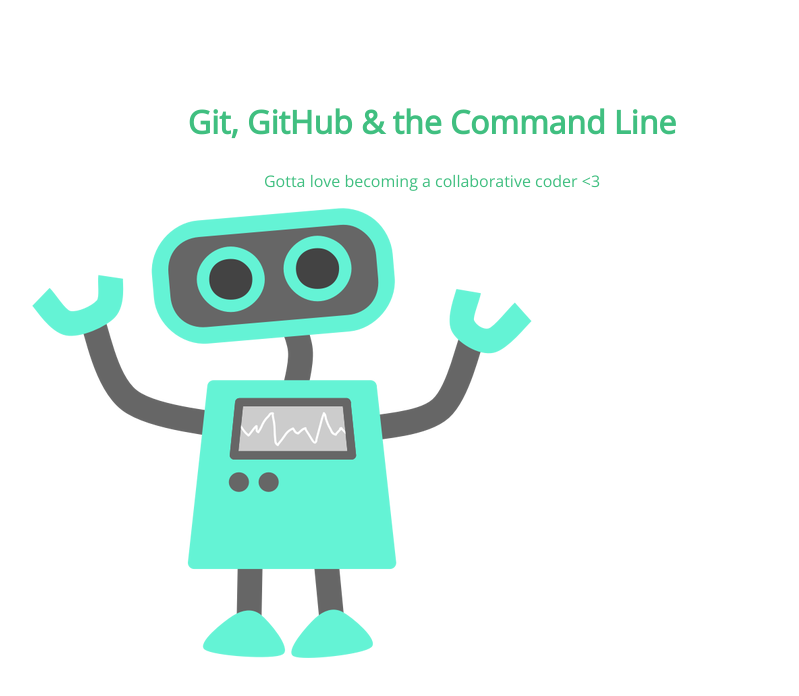
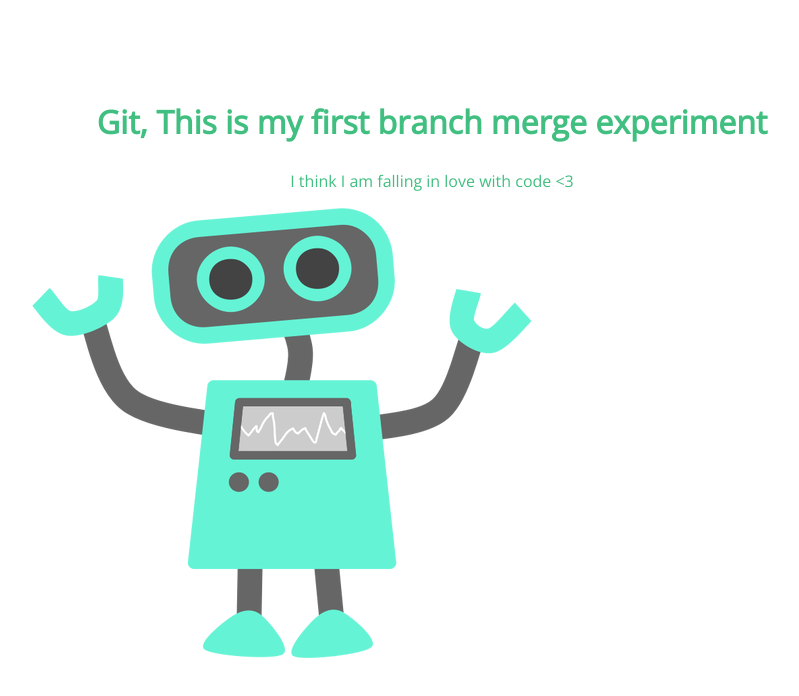
Before and after one commit to NevadaCode/105-project-new, a plain HTML site: page index.html in a window 1280 px wide. Shown: the whole page, without its empty margins (208-1007 px from the left). Drawn offline with nearby package versions, Linux system fonts and the light colour scheme.

Commit message:
header and paragraph change

```diff
--- a/index.html
+++ b/index.html
@@ -8,8 +8,8 @@
 </head>
 <body>
 	<section>
-		<h1>Git, GitHub & the Command Line</h1>
-		<p>Gotta love becoming a collaborative coder <3</p>
+		<h1>Git, This is my first branch merge experiment</h1>
+		<p>I think I am falling in love with code <3</p>
 		<img src="img/happy-blue-robot.png">
 	</section>
 </body>
```
